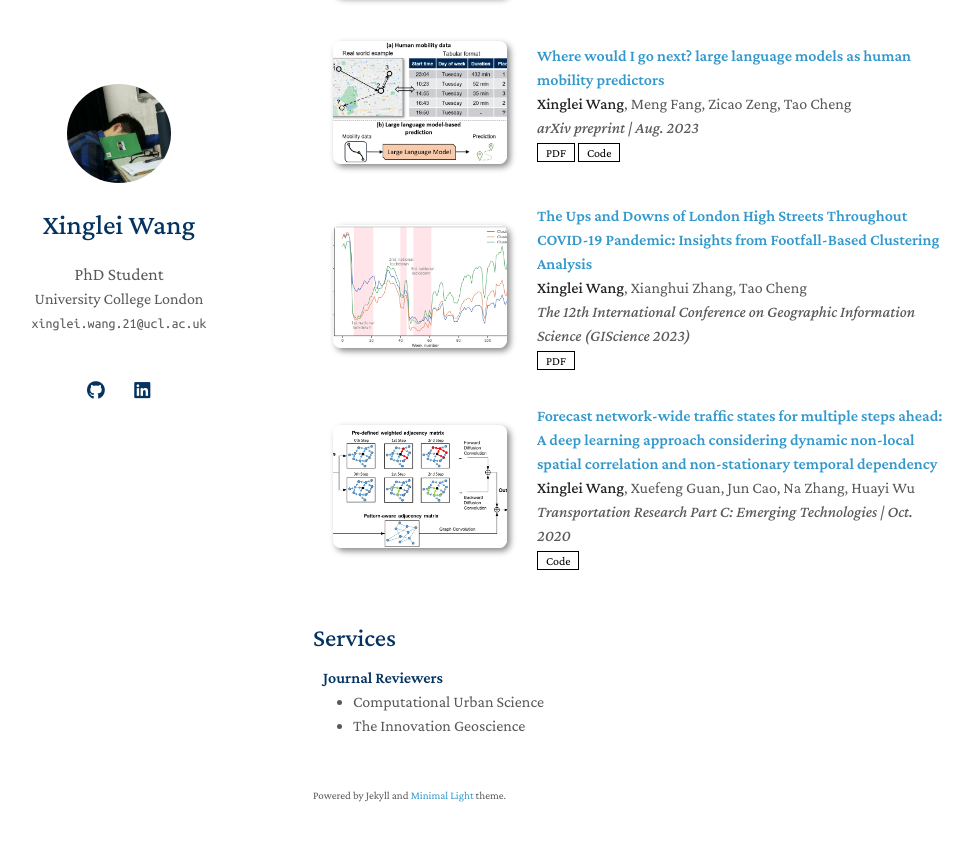
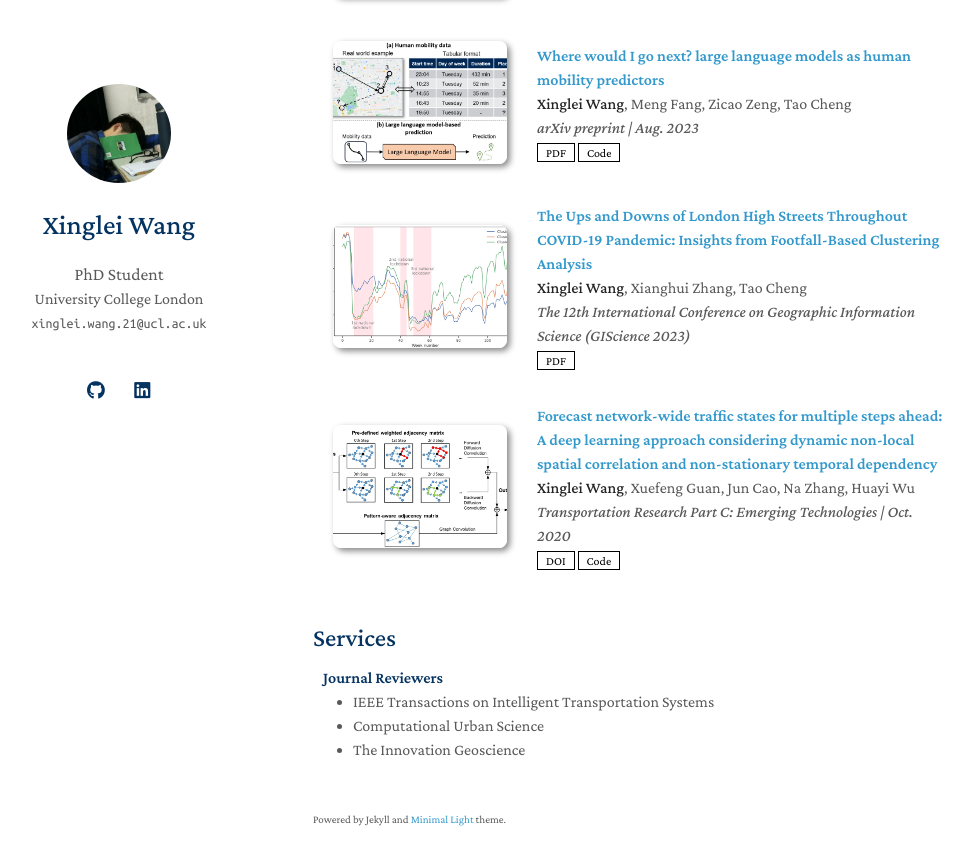
Before and after one commit to xlwang233/xlwang233.github.io, a Jekyll site: the page built from index.md, in a window 1280 px wide and 900 px high, scrolled down 1303 px. Shown: the top 865 px of the window, without its empty margins (157-1130 px from the left). Built offline with Jekyll 4.4.1, drawn with Linux system fonts in a browser that asks for light colours; a style sheet for code colours, icons or effects is not loaded.

Commit message:
Update-Jan-2025

```diff
--- a/_data/publications.yml
+++ b/_data/publications.yml
@@ -44,6 +44,6 @@ main:
   - title: "Forecast network-wide traffic states for multiple steps ahead: A deep learning approach considering dynamic non-local spatial correlation and non-stationary temporal dependency"
     authors: <strong>Xinglei Wang</strong>, Xuefeng Guan, Jun Cao, Na Zhang, Huayi Wu
     conference: "Transportation Research Part C: Emerging Technologies | Oct. 2020"
-    # pdf: htt
+    doi: https://doi.org/10.1016/j.trc.2020.102763
     code: https://github.com/xlwang233/STSeq2Seq
     image: ./assets/img/partc_spatial_conv.png
--- a/_includes/publications.md
+++ b/_includes/publications.md
@@ -21,6 +21,9 @@
       <div class="periodical"><em>{{ link.conference }}</em>
       </div>
     <div class="links">
+      {% if link.doi %}
+      <a href="{{ link.doi }}" class="btn btn-sm z-depth-0" role="button" target="_blank" style="font-size:12px;">DOI</a>
+      {% endif %}
       {% if link.pdf %}
       <a href="{{ link.pdf }}" class="btn btn-sm z-depth-0" role="button" target="_blank" style="font-size:12px;">PDF</a>
       {% endif %}
--- a/_includes/services.md
+++ b/_includes/services.md
@@ -11,6 +11,7 @@
 <h4 style="margin:0 10px 0;">Journal Reviewers</h4>
 
 <ul style="margin:0 0 20px;">
+  <li><a href="https://ieeexplore.ieee.org/xpl/RecentIssue.jsp?punumber=6979"><autocolor>IEEE Transactions on Intelligent Transportation Systems</autocolor></a></li>
   <li><a href="https://link.springer.com/journal/43762"><autocolor>Computational Urban Science</autocolor></a></li>
   <li><a href="https://www.the-innovation.org/geoscience"><autocolor>The Innovation Geoscience</autocolor></a></li>
 </ul>
```
